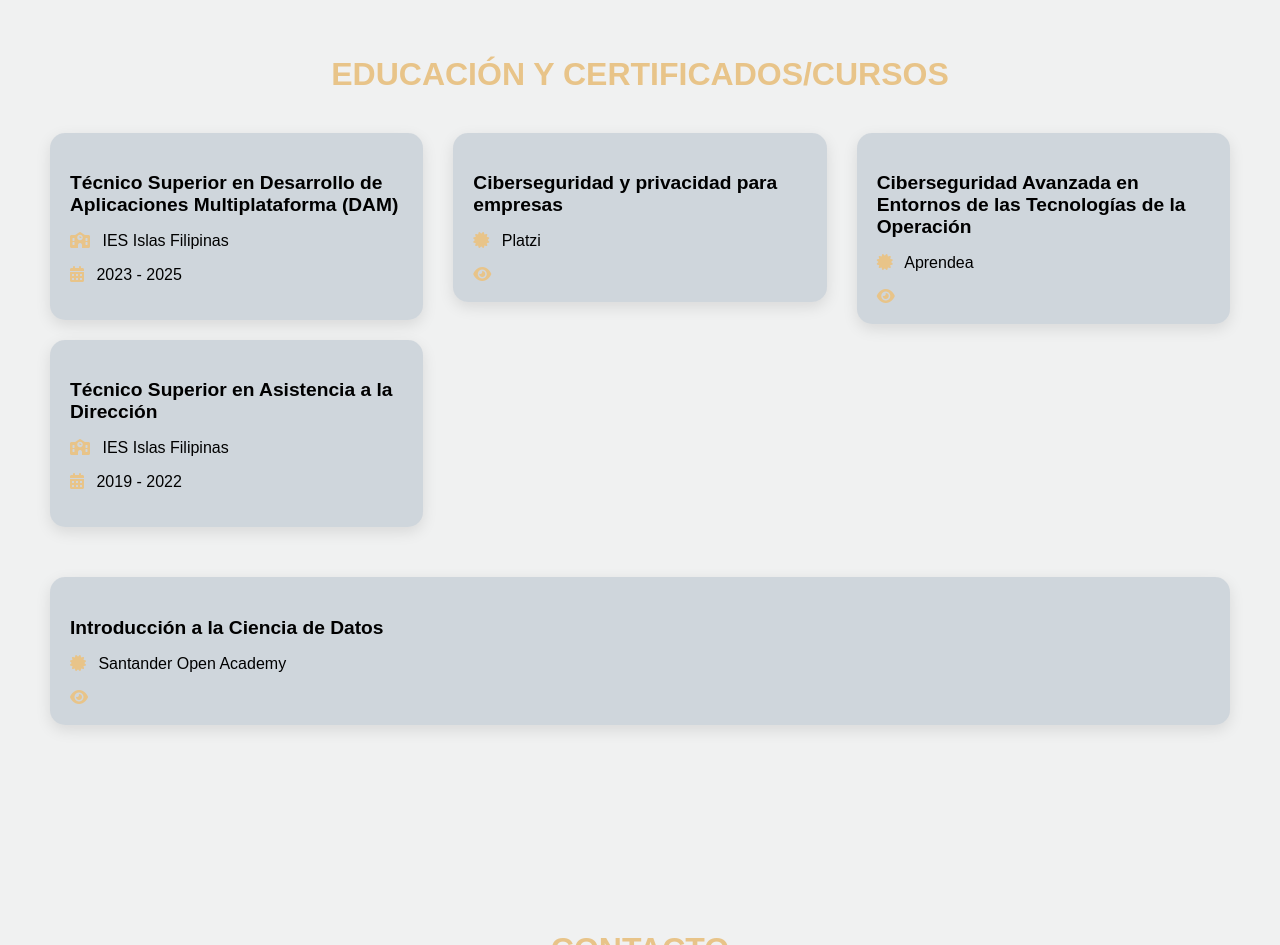
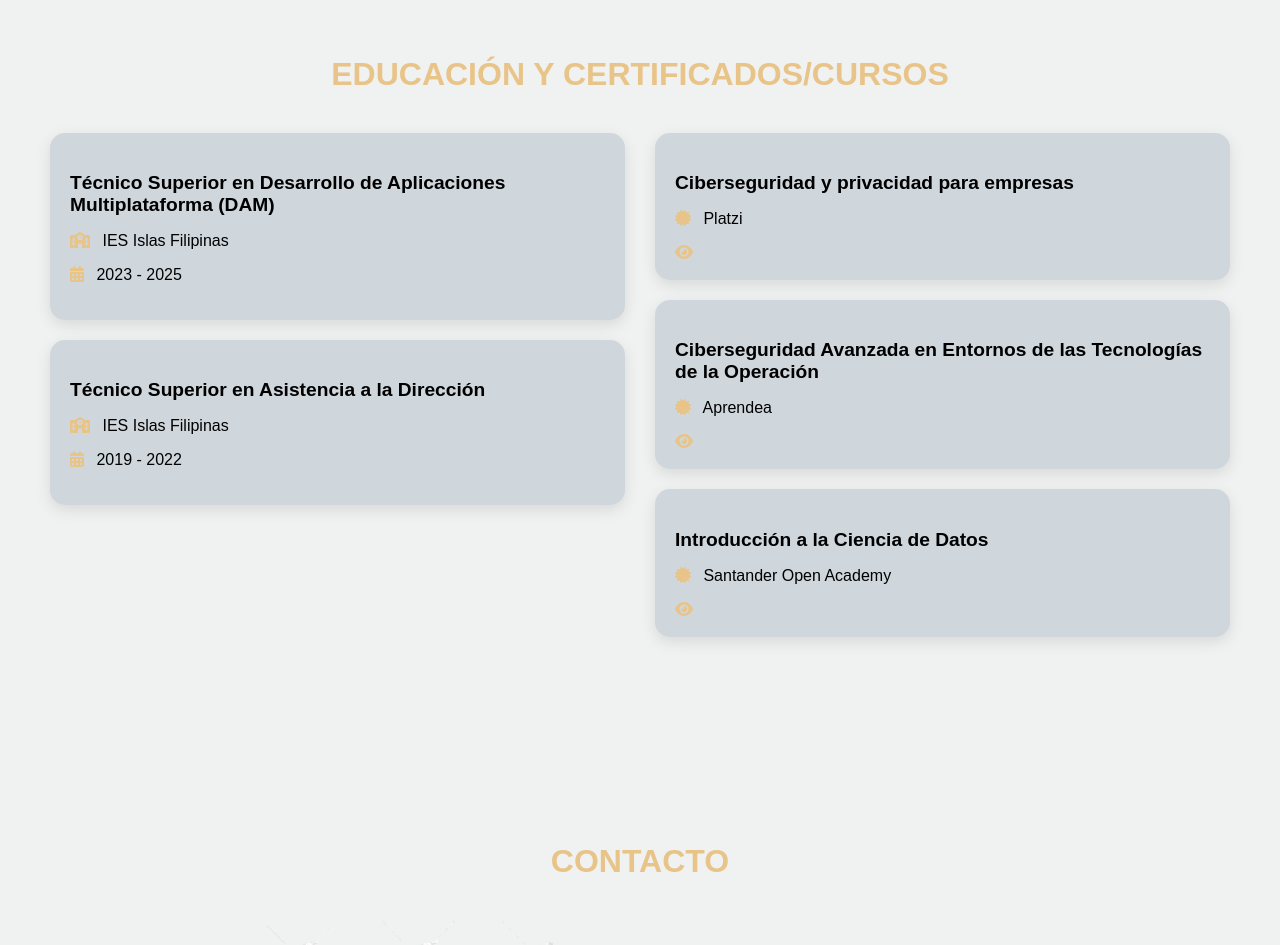
Before and after one commit to LisJTR/mi-porfolio, a plain HTML site: page index.html in a window 1280 px wide. Shown: the part 4780-5725 px from the top of the page. Drawn offline with Linux system fonts and the light colour scheme.

Commit message:
feat(ui): corrección de estilos

```diff
--- a/index.html
+++ b/index.html
@@ -341,6 +341,7 @@
 
           <!-- Columna derecha: Certificados -->
           <div class="columna">
+
             <div class="educacion-card">
               <h3>Ciberseguridad y privacidad para empresas</h3>
               <p><i class="fas fa-certificate"></i> Platzi</p>
@@ -349,8 +350,6 @@
                 <img id="miImagen" src="Image/Certificado.png" alt="Certificado">
               </div>
             </div>
-          </div>
-           <div class="columna">
             <div class="educacion-card">
               <h3>Ciberseguridad Avanzada en Entornos de las Tecnologías de la Operación</h3>
               <p><i class="fas fa-certificate"></i> Aprendea</p>
@@ -359,8 +358,8 @@
                 <img id="miImagen" src="Image/Certificado_Aprenda.png" alt="Certificado">
               </div>
             </div>
-          </div>
-          <div class="columna">
+
+            <div class="columna">
             <div class="educacion-card">
               <h3>Introducción a la Ciencia de Datos</h3>
               <p><i class="fas fa-certificate"></i> Santander Open Academy</p>
```
